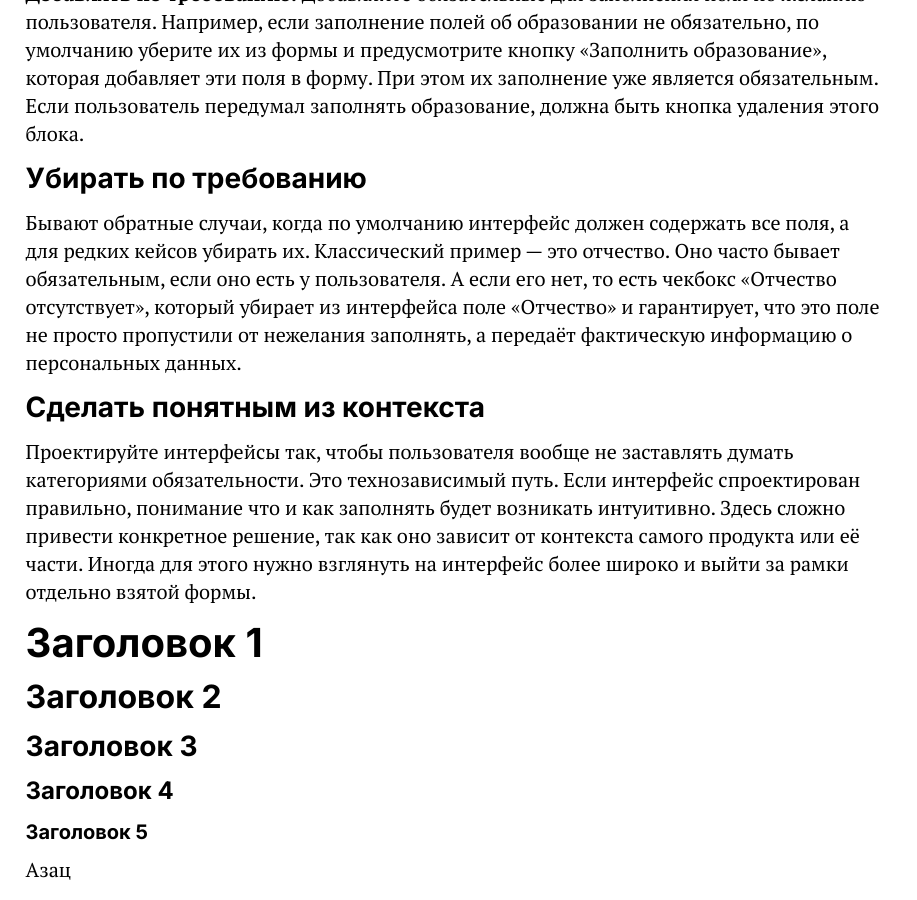
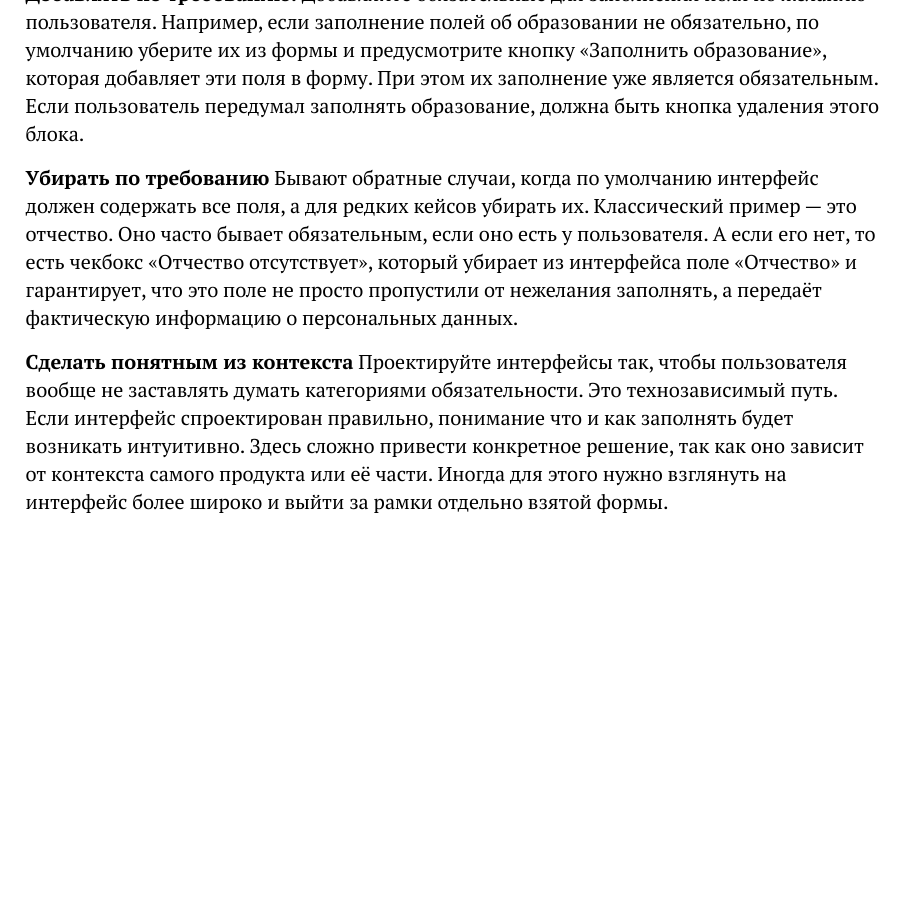
Before and after one commit to habibullin/habibullin.github.io, a Jekyll site: the page built from es/required-fields.md, in a window 1280 px wide and 900 px high, scrolled down 624 px. Shown: the whole window, without its empty margins (0-917 px from the left). Built offline with Jekyll 4.4.1, drawn with Linux system fonts in a browser that asks for light colours; after the commit the page ends 1156 px from its top, so only the background shows below that.

Commit message:
Update required-fields.md

```diff
--- a/es/required-fields.md
+++ b/es/required-fields.md
@@ -16,17 +16,8 @@ title: Обязательные поля
 
 **Добавлять по требованию.** Добавляйте обязательные для заполнения поля по желанию пользователя. Например, если заполнение полей об образовании не обязательно, по умолчанию уберите их из формы и предусмотрите кнопку «Заполнить образование», которая добавляет эти поля в форму. При этом их заполнение уже является обязательным. Если пользователь передумал заполнять образование, должна быть кнопка удаления этого блока.
 
-### Убирать по требованию
+**Убирать по требованию**
 Бывают обратные случаи, когда по умолчанию интерфейс должен содержать все поля, а для редких кейсов убирать их. Классический пример — это отчество. Оно часто бывает обязательным, если оно есть у пользователя. А если его нет, то есть чекбокс «Отчество отсутствует», который убирает из интерфейса поле «Отчество» и гарантирует, что это поле не просто пропустили от нежелания заполнять, а передаёт фактическую информацию о персональных данных.
 
-### Сделать понятным из контекста
+**Сделать понятным из контекста**
 Проектируйте интерфейсы так, чтобы пользователя вообще не заставлять думать категориями обязательности. Это технозависимый путь. Если интерфейс спроектирован правильно, понимание что и как заполнять будет возникать интуитивно. Здесь сложно привести конкретное решение, так как оно зависит от контекста самого продукта или её части. Иногда для этого нужно взглянуть на интерфейс более широко и выйти за рамки отдельно взятой формы.
-
-
-
-# Заголовок 1
-## Заголовок 2
-### Заголовок 3
-#### Заголовок 4
-##### Заголовок 5
-Азац
```
